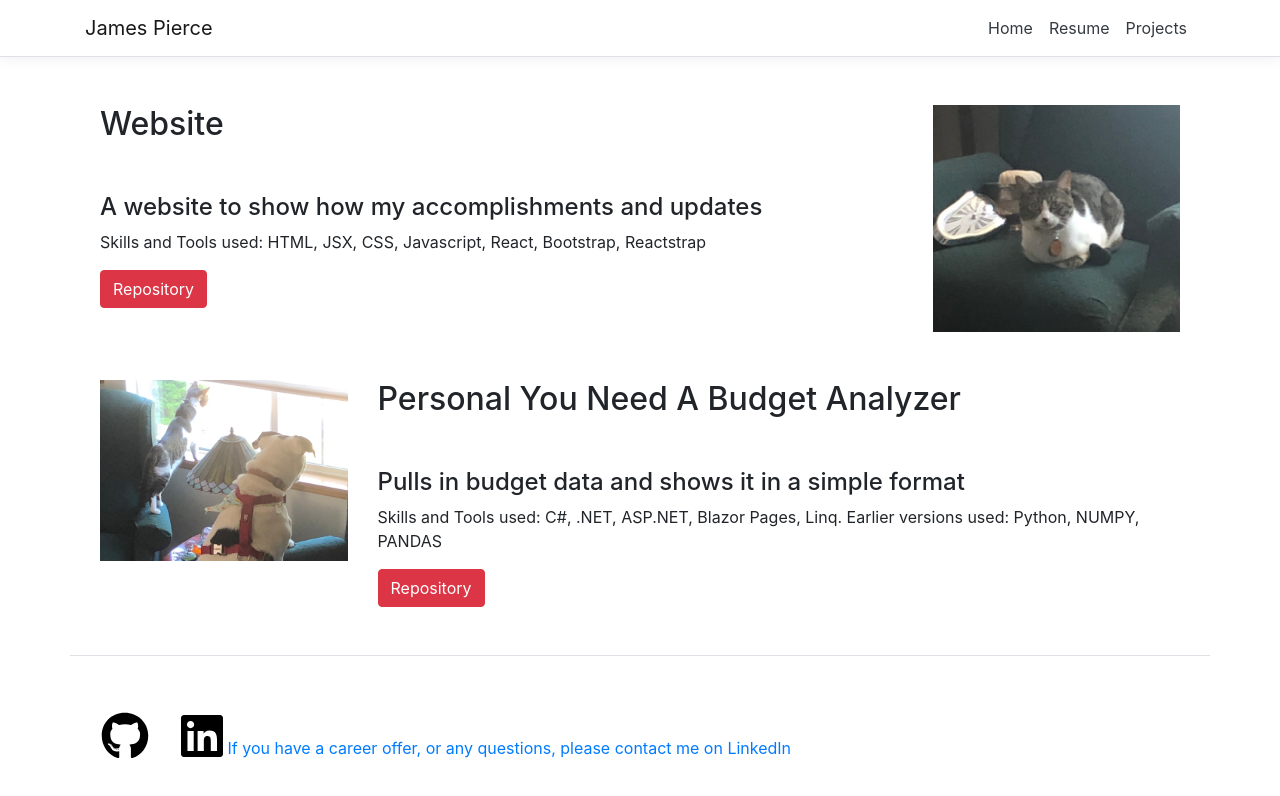
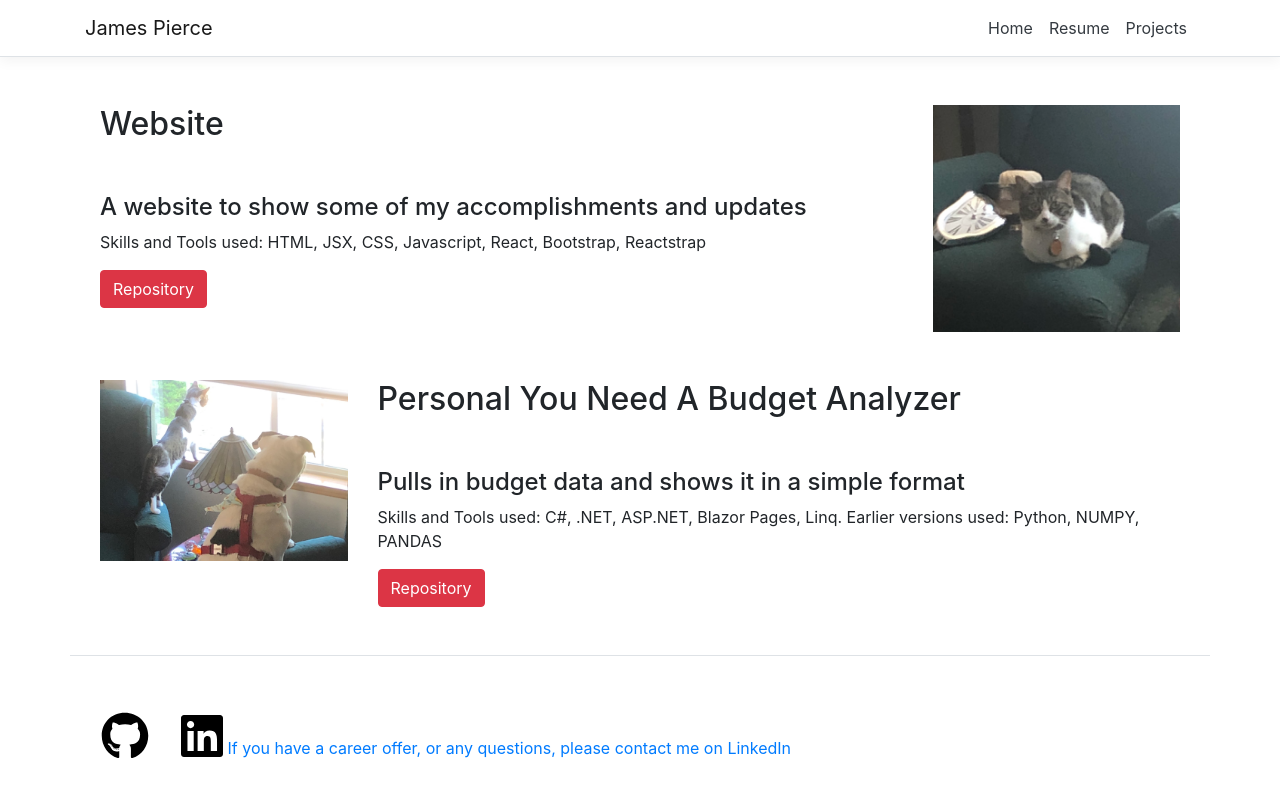
Before and after one commit to jimmy7412/personalreact, a React (Create React App) app: page /Projects in a window 1280 px wide. Shown: the top 796 px of the page. Built offline with nearby package versions, Linux system fonts and the light colour scheme.

Commit message:
20200706 - Fixed some small grammar mistakes

```diff
--- a/src/App.js
+++ b/src/App.js
@@ -1,6 +1,6 @@
 import React from 'react';
 import './App.css';
-import { Route } from 'react-router';
+import {Route, Router, Switch} from 'react-router';
 import {Layout} from "./components/Layout";
 import {Home} from "./components/Home";
 import {Resume} from "./components/Resume";
@@ -12,11 +12,13 @@ library.add(fab);
 
 function App() {
   return (
-    <Layout>
-      <Route exact path='/' component={Home} />
-      <Route path='/Resume' component={Resume} />
-      <Route path='/Projects' component={Projects} />
-    </Layout>
+      <Layout>
+          <Switch>
+              <Route exact path='/' component={Home} />
+              <Route path='/Resume' component={Resume} />
+              <Route path='/Projects' component={Projects} />
+          </Switch>
+      </Layout>
   );
 }
 
--- a/src/components/Footer.js
+++ b/src/components/Footer.js
@@ -18,7 +18,7 @@ export class Footer extends Component {
 
                                 </NavItem>
                                 <NavItem>
-                                    <NavLink href={'https://www.linkedin.com/in/james-pierce-95b07573/'}><FontAwesomeIcon icon={['fab', 'linkedin']} size={'3x'} color={'black'}/> If you have a career offer, or any questions, please contact me on LinkedIn</NavLink>
+                                    <NavLink href={'https://www.linkedin.com/in/james-pierce-95b07573/'} color={'black'}><FontAwesomeIcon icon={['fab', 'linkedin']} size={'3x'} color={'black'}/> If you have a career offer, or any questions, please contact me on LinkedIn</NavLink>
                                 </NavItem>
                             </Nav>
                         </Col>
--- a/src/components/Projects.js
+++ b/src/components/Projects.js
@@ -12,7 +12,7 @@ export class Projects extends Component {
                     <Row className={'mt-5'}>
                         <Col sm={'9'}>
                             <AProject name='Website'
-                                      whatIs={'A website to show how my accomplishments and updates'}
+                                      whatIs={'A website to show some of my accomplishments and updates'}
                                       skills={'HTML, JSX, CSS, Javascript, React, Bootstrap, Reactstrap'}
                                       repo={'https://github.com/jimmy7412/personalreact'}
                                       color={'danger'}/>
```
